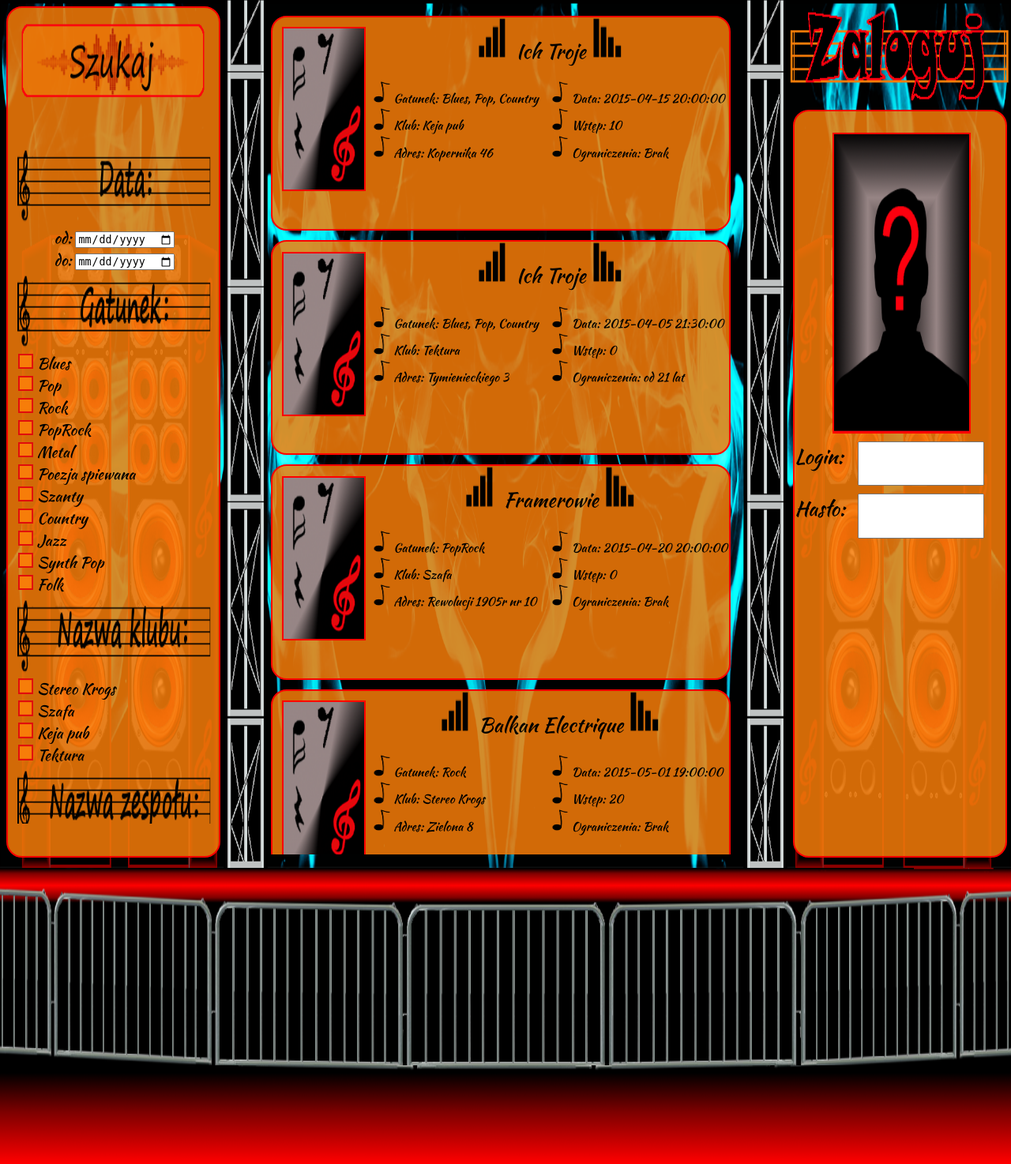
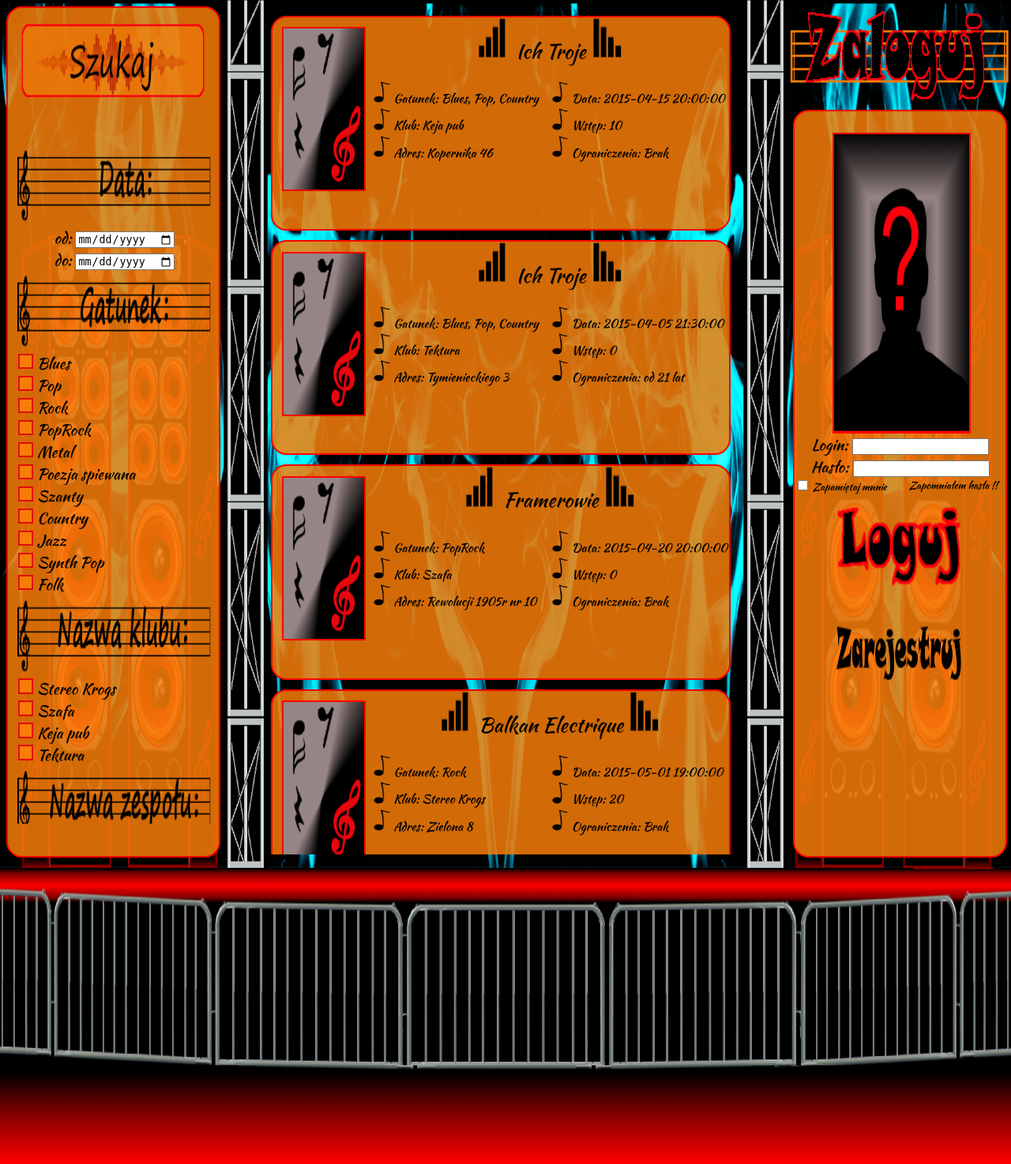
Before and after one commit to muminprime/GdzieMiastoGra, a PHP site: page / in a window 1280 px wide. Shown: the part 370-1844 px from the top of the page at 79% size. Run offline with PHP 8.4, Linux system fonts and the light colour scheme; data comes from the database, SQL or seed files in the repository.

Commit message:
Panel logowania
zmieniono uklad pola logowania i hasla oraz dodano przyciski na chwile
obecna wersja ostateczna panelu logowania

```diff
--- a/Aplikacja/index.php
+++ b/Aplikacja/index.php
@@ -177,16 +177,18 @@
 	<div id="nazwa_sekcji_user">
 	</div>
 	<div id="tlo_user">
-		<img src="image/inne/zdjecie_user.png" style="width:64%; height:40%; border: 2px solid red;margin-top:10%;margin-left:18%;">
-		<form id="form_login">
-			<div id="login">Login:</div>
-			<input type="text" id="username" name="username">
-			<div id="haslo">Hasło:</div>
-			<input type="password" id="password" name="password">
-
-
-		</form>
-
+		<img src="image/inne/zdjecie_user.png" style="width:64%; height:40%; border: 2px solid red;margin-top:10%;margin-left:18%;margin-right:18%;">
+		<center>
+		<label id="Login">Login:</label><input type="text" id="username" name="username"></br>
+		<label id="Haslo">Hasło:</label><input type="password" id="password" name="password"></br>
+		</center>
+		<div id="for_chackbox">
+		<input type="checkbox" name="vehicle" value="Bike" style="cursor: pointer;">
+		Zapamiętaj mnnie
+		<a href="" style="text-align:left;"><label id="forget">Zapomniałem hasła !!</label></a>
+		<a href=""><img src="image/inne/button_loguj.png" style="width:64%; height:12%;margin-top:3%;margin-left:18%;margin-right:18%;"></a>
+		<a href=""><img src="image/inne/button_zarejestruj.png" style="width:64%; height:12%;margin-top:6%;margin-left:18%;margin-right:18%;"></a>
+		</div>
 	</div>
 </div>
 <div id="menu1" style="background-image: url('../image/<?php echo "$motyw";?>/menu1.png');"></div>
--- a/Aplikacja/style/user.css
+++ b/Aplikacja/style/user.css
@@ -25,20 +25,27 @@ margin:0;
 #form_login{
 font-family:KaushanScript-Regular;
 }
-#haslo,#login{
-width:30%;
-height:6%;
-font-size:2em;
-float:left;
-margin-top:10px;
+#Haslo,#Login{
+font-size:1.5em;
 }
 #username, #password {
-width:60%;
-height:6%;
-float:left;
-margin-top:10px;
-
+font-size:1em;
+margin-left:5px;
 }
 #username:focus, #password:focus {
-outline: 5px solid #e5f2f8;
+outline: 3px solid red;
 }
+#for_chackbox{
+position:relative;
+width:100%;
+display:block;
+}
+#forget{
+float:right;
+margin-right:10px;
+cursor: pointer;
+}
+#forget:hover{
+cursor: pointer;
+color:red;
+}
```
Also changed, not shown: Aplikacja/image/inne/button_loguj.png (added), Aplikacja/image/inne/button_zarejestruj.png (added).
